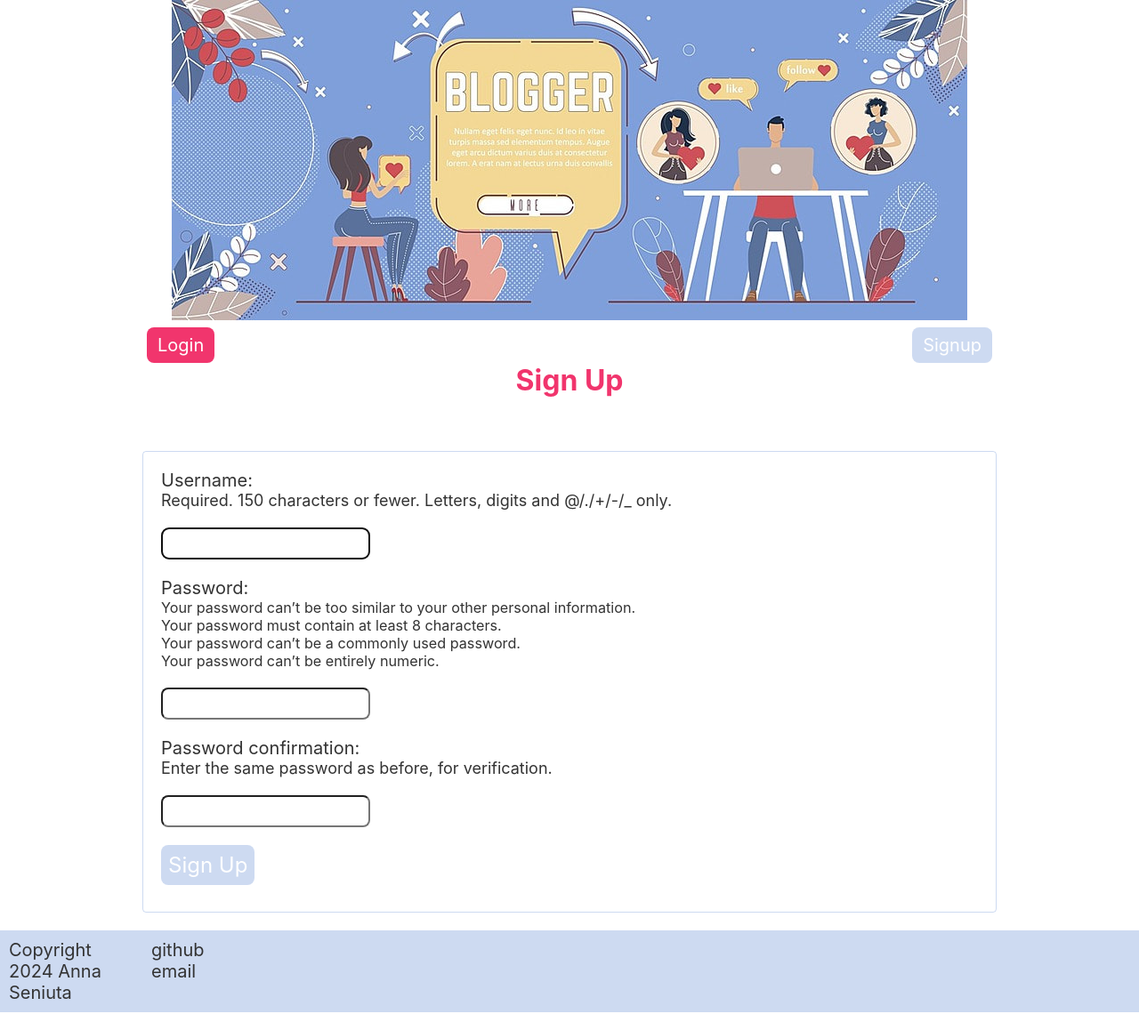
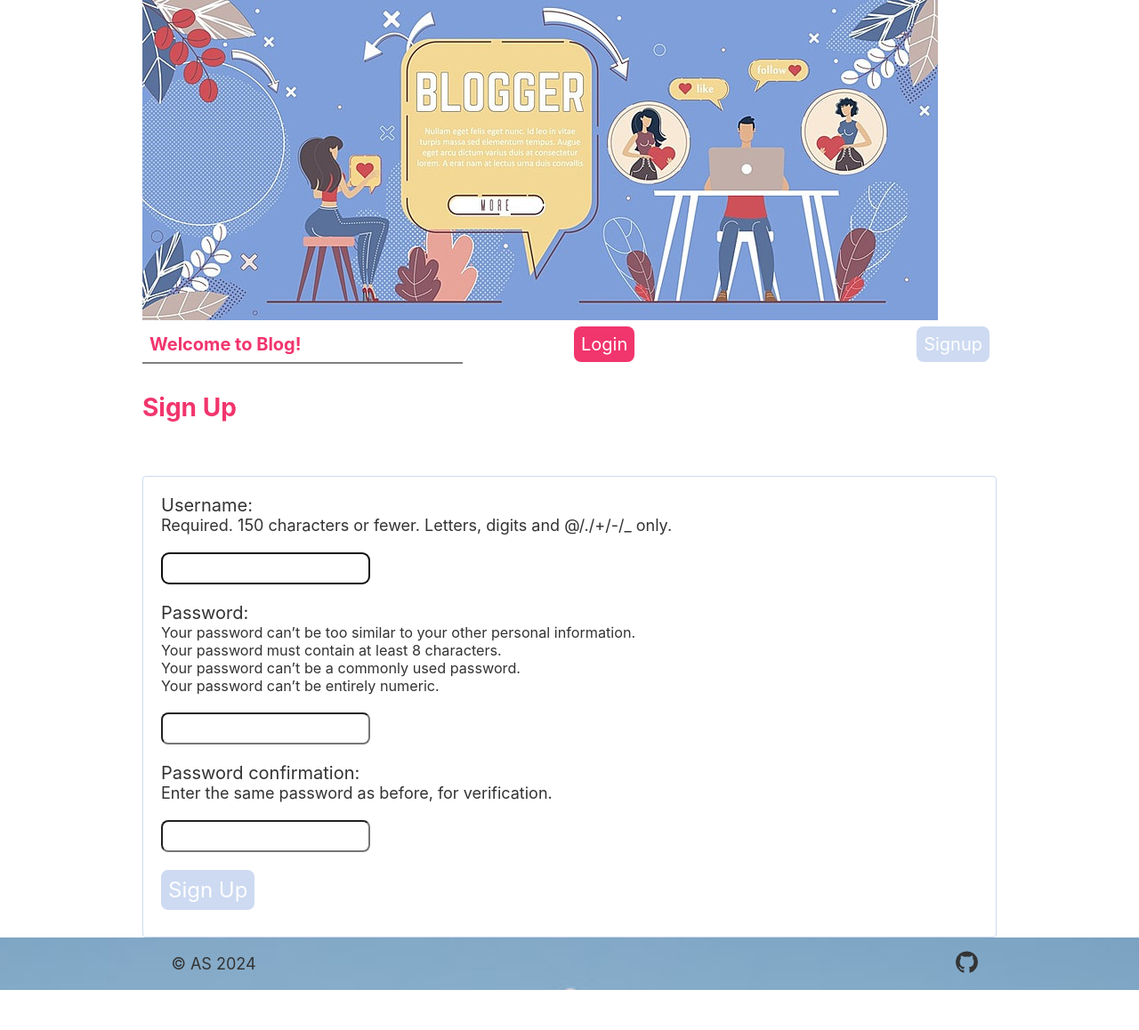
Before and after one commit to annc4st/django-blog, a Django app: page /accounts/signup/ in a window 1280 px wide. Shown: the whole page at 89% size. After the commit the page ends 1113 px from the top, so only its background shows below. Run offline with Django 5.2, Linux system fonts and the light colour scheme.

Commit message:
styling first page

```diff
--- a/articles/models.py
+++ b/articles/models.py
@@ -1,5 +1,6 @@
 from django.db import models
 from django.contrib.auth.models import User
+from datetime import datetime
 
 class Article(models.Model):
     title = models.CharField(max_length=256)
@@ -13,4 +14,7 @@ class Article(models.Model):
         return self.title
 
     def snippet(self):
-        return self.body[:70] + "..."
+        return self.body[:90] + "..."
+
+    def formatted_created(self):
+        return self.created_at.strftime("%a, %b %d %Y")
--- a/articles/views.py
+++ b/articles/views.py
@@ -5,7 +5,7 @@ from django.contrib.auth.decorators import login_required
 from . import forms
 
 def article_list (request):
-    articles = Article.objects.all()
+    articles = Article.objects.order_by('-created_at')
     return render(request, 'articles/article_list.html', {'articles': articles})
 
 def article_detail(request, article_id):
--- a/assets/styles.css
+++ b/assets/styles.css
@@ -39,18 +39,17 @@ h1 {
   color: var(--primary);
 }
 h1, h3 {
-  font-size: 1.6em;
+  font-size: 1.4em;
 }
 
 h2 {
   font-size: 1.2em;
 }
 
-/* c */
 /* buttons */
 .btn {
     border: 0;
-    padding: 8px 12px;
+    padding: 8px;
     border-radius: 8px;
     cursor: pointer;
     font-size: 1em;
@@ -61,9 +60,6 @@ h2 {
     color: var(--grey-text);
     background-color: var(--lighter-primary);
   }
-
-/* .logout {
-} */
 
 .login {
   background-color:  var(--primary);
@@ -88,13 +84,20 @@ h2 {
   margin: 0 auto;
 }
 
-.wrapper h1{
-  text-align: center;
+.wrapper-main{
+  max-width: 960px;
+  margin: 0 auto;
+  padding-top: 16px;
+
+}
+
+.heading-list{
+  text-align: left;
+  margin-left: 8px;
 }
 
 header {
-  padding: 0;
-
+  padding-bottom: 16px;
 }
   .wrapper img {
     max-width: 100%;
@@ -103,38 +106,35 @@ header {
   .grid {
     display: grid;
     grid-template-columns: repeat(8, 1fr);
-
-  }
-  nav {
-    /* margin: 0 20px;
-    justify-self: end; */
   }
 
+  .nav-li-0{
+    grid-column: 1/4;
+    padding: 8px;
+    color: var(--primary);
+    font-weight: bold;
+    border-bottom: 2px solid grey
+  }
   .nav-li-1 {
-    grid-column: 1/4;
+    grid-column: 5/7;
     margin-left: 5px;
   }
   .nav-li-2 {
-    grid-column: 5/9;
+    grid-column: 7/9;
     justify-self: end;
-    margin-right: 5px;
+    margin-right: 8px;
   }
-  nav li {
-    /* display: inline-block; */
-    /* margin-left: 20px; */
-  }
-
-
 
   .articles {
     display: grid;
-    grid-template-columns: 1fr;
+    grid-template-columns: repeat( 8, 1fr);
     grid-gap: 10px;
   }
 
   .article {
-    padding: 10px;
-    padding-bottom: 40px;
+    grid-column: 1/9;
+    padding: 8px;
+    padding-bottom: 16px;
     border-bottom: 2px solid #fafafa;
 
     /* border-bottom: 1px solid var(--secondary); */
@@ -145,14 +145,24 @@ header {
   .article:hover {
     box-shadow: 1px 3px 5px rgba(0, 0, 0, 0.1);
   }
+ .paddingfromtop {
+  padding-top: 8px;
+ }
   .art-detail-author {
-    padding: 10px;
-    background-color: var(--secondary);
-    border-radius: 8px;
-    position: absolute;
-     right: 5px;
+    grid-column: 4/7;
+    color: var(--grey-text);
+
+    /* background-color: var(--secondary); */
+    /* border-radius: 8px; */
+    /* position: absolute;
+   left: 8px;
     bottom: 5px;
-    margin: 0;
+    margin: 0; */
+  }
+
+  .created-p {
+    grid-column: 1/4;
+    color: var(--grey-text);
   }
 
   .article:hover {
@@ -166,11 +176,11 @@ header {
     .article a {
       text-decoration: none;
     }
-
-
    .article-detail {
     padding: 0;
-
+   }
+   .snippet-p {
+    overflow-x: hidden;
    }
    .article-detail img {
     max-width: 100%;
@@ -179,7 +189,6 @@ header {
    .article-detail h2 {
     text-align: center;
     margin: 20px auto;
-    /* font-size: 2em; */
    }
 
    .article-body {
@@ -188,14 +197,46 @@ header {
 
    .footer {
     color:#fafafa;
-    margin: 20px 0;
     background-color: var(--secondary);
+    background-image: url('plain-nose.png');
+    background-size:cover;
+    background-repeat: no-repeat;
+    background-position: top center;
+    /* width: 100%;
+    max-width: 400px; */
+    text-align: center;
+    margin:0 auto;
 
    }
    .footer p, .footer ul{
     padding: 10px;
    }
 
+   footer .copyright {
+    grid-column: 1/4;
+    font-size: 0.9em;
+    text-align: center;
+    align-self: center;
+   }
+
+   footer .social-icons {
+    grid-column: 7/8;
+    display: flex;
+    justify-content: flex-end;
+   }
+
+  .gith svg {
+    margin-left: 7px;
+    margin-top: 5px;
+    width: 30px;
+  }
+
+   footer li {
+    margin: 0 6px;
+    font-size: 0.8em;
+   }
+
+   /* *************** */
 
   .site-form {
     margin-top: 60px;
--- a/templates/base_layout.html
+++ b/templates/base_layout.html
@@ -15,6 +15,7 @@
                 </a></h1>
         <nav>
             <ul class="grid">
+                <li class="nav-li-0">Welcome to Blog!</li>
                 {% if user.is_authenticated %}
                     <li class="nav-li-1">
                         <form class="logout-link" action="{% url 'accounts:logout' %}" method="post">
@@ -22,7 +23,7 @@
                             <button class="btn logout" type="submit">Log Out</button>
                             </form>
                     </li>
-                    <li class="nav-li-2"><a class="btn highlight" href="{% url 'articles:create' %}">Create Article</a></li>
+                    <li class="nav-li-2"><a class="btn highlight" href="{% url 'articles:create' %}">New Post</a></li>
                 {% else %}
                     <li class="nav-li-1"><a class="btn login" href="{% url 'accounts:login' %}">Login</a></li>
                     <li class="nav-li-2"><a class="btn signup" href="{% url 'accounts:signup' %}">Signup</a></li>
@@ -33,20 +34,35 @@
         </header>
 
 
-        <div class="wrapper">
+        <div class="wrapper-main">
         {% block content %}
 
         {% endblock %}
 
     </div>
     <footer class="footer grid">
-        <p class="copyright"> Copyright 2024 Anna Seniuta</p>
-        <ul>
-            <li>github</li>
-            <li>email</li>
+        <p class="copyright">  &#169 AS 2024</p>
+        <ul class="social-icons">
+            <li>
+                <a class="gith" href="https://github.com/annc4st/" target="_blank">
+                <svg
+                  className='w-4 h-4 me-2'
+                  aria-hidden='true'
+                  xmlns='http://www.w3.org/2000/svg'
+                  fill='currentColor'
+                  viewBox='0 0 24 24'>
+                  <path
+                    fillRule='evenodd'
+                    d='M10 .333A9.911 9.911 0 0 0 6.866 19.65c.5.092.678-.215.678-.477 0-.237-.01-1.017-.014-1.845-2.757.6-3.338-1.169-3.338-1.169a2.627 2.627 0 0 0-1.1-1.451c-.9-.615.07-.6.07-.6a2.084 2.084 0 0 1 1.518 1.021 2.11 2.11 0 0 0 2.884.823c.044-.503.268-.973.63-1.325-2.2-.25-4.516-1.1-4.516-4.9A3.832 3.832 0 0 1 4.7 7.068a3.56 3.56 0 0 1 .095-2.623s.832-.266 2.726 1.016a9.409 9.409 0 0 1 4.962 0c1.89-1.282 2.717-1.016 2.717-1.016.366.83.402 1.768.1 2.623a3.827 3.827 0 0 1 1.02 2.659c0 3.807-2.319 4.644-4.525 4.889a2.366 2.366 0 0 1 .673 1.834c0 1.326-.012 2.394-.012 2.72 0 .263.18.572.681.475A9.911 9.911 0 0 0 10 .333Z'
+                    clipRule='evenodd'
+                  />
+                </svg>
+                <!-- Github -->
+            </a>
+            </li>
+            <!-- <li>email</li> -->
 
         </ul>
-        <!-- <img class="footer-img" src="{% static 'wave-border-4.png' %}" alt="waves"/> -->
     </footer>
 </body>
 </html>
```
Also changed, not shown: articles/templates/articles/article_list.html (+6 -4 lines), assets/plain-nose.png (added), db.sqlite3, media/black-lake_ebFWfNy.png (added), media/pelican_tps5WcD.png (added), media/runnning.png (added).
